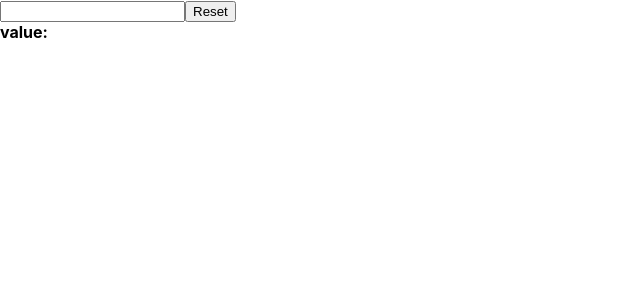
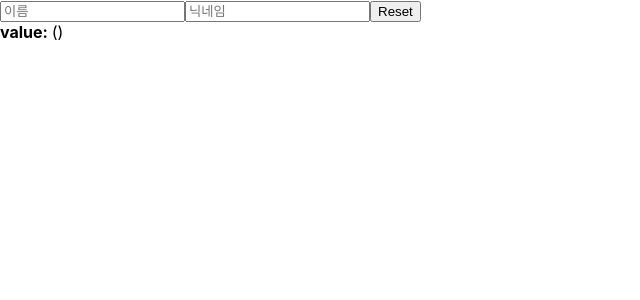
Before and after one commit to zwonlala/react_tutorial, a React (Create React App) app: page / in a window 1280 px wide. Shown: the top 300 px of the page, without its empty margins (0-640 px from the left). Built offline with nearby package versions, Linux system fonts and the light colour scheme.

Commit message:
10] react에서 여러 input 상태 관리하기 lecture 10 complete readme.md update

```diff
--- a/src/InputSample.js
+++ b/src/InputSample.js
@@ -1,23 +1,62 @@
-import React, {useState} from 'react';
+import React, { useState } from 'react';
 
 function InputSample() {
-    const [text, setText] = useState("");
+    const [inputs, setInputs] = useState({
+        name: '',
+        nickname: '',
+    }); {/*사용할 문자열들을 저장하는 객체 형태로 관리!*/}
+
+    const { name, nickname } = inputs; {/*나중에 쓰기 편하게 비구조화 할당!*/}
 
     const onChange = (e) => {
-        // console.log(e.target.value);
-        setText(e.target.value);
-    }
+        // console.log(`${e.target.name}의 변한 값은 ${e.target.value}`); {/*어떤 input에서 값이 어캐 바뀌었는지 콘솔로그로 볼 수 있음 */}
+        const { name, value }  = e.target;
+
+        // //react에서 객체를 업데이트 할때는 기존의 객체를 복사해야 함!
+        // const nextInputs = {
+        //     ...inputs,
+        //     [name]: value, //여기서 name 좌우에 대괄호로 씌우지 않으면, 문자열 name 자체가 들어가지게 됨...(?)
+        //                 //-> 위에서 비구조화 할당한 inputs의 name과 동일한 name이 되어서
+        //                 //name input 태그를 수정해도, nickname input 태그를 수정해도 다 name으로 수정된 값이 update 됨.
+        //                 //∴ name을 대괄호로 감싸게 되면, 무엇을 가리키고 있느냐에 따라 다른 키 값이 변경됨.
+        // };
+        // // nextInputs[name] = value; //이렇게 하면 되는데 굳이 이렇게 다른 줄에서 할 필요 없이 위에서 처럼 nextInputs에서 바로 해줄 수 있음
+        // setInputs(nextInputs); //이 문장을 통해 변경사항이 inputs에 적용!
+
+        //그리고 위에서 처럼 굳이 nextInputs 만들필요 없이 아래처럼 한번에 해도 됨!!
+        setInputs({
+            ...inputs,
+            [name]: value,
+        });
+
+        // inputs[name] = value; //만약 setInputs 함수가 아니라 이렇게 값을 바꾼다고 하면, 화면에 변경된 값 적용이 하나도 안됨!!!
+    };
 
     const onReset = () => {
-        setText("");
-    }
+        setInputs({
+            name: '',
+            nickname: '',
+        });
+    };
+
     return (
         <div>
-            <input onChange={onChange} value={text}/>
+            <input
+                name="name"
+                placeholder="이름"
+                onChange={onChange}
+                value={name}
+            />
+            <input
+                name="nickname"
+                placeholder="닉네임"
+                onChange={onChange}
+                value={nickname}
+            />
             <button onClick={onReset}>Reset</button>
             <div>
                 <b>value: </b>
-                {text}
+                {name} ({nickname})
             </div>
         </div>
     )
```
Also changed, not shown: 1 other file (tests, documents, lock files or other folders).
